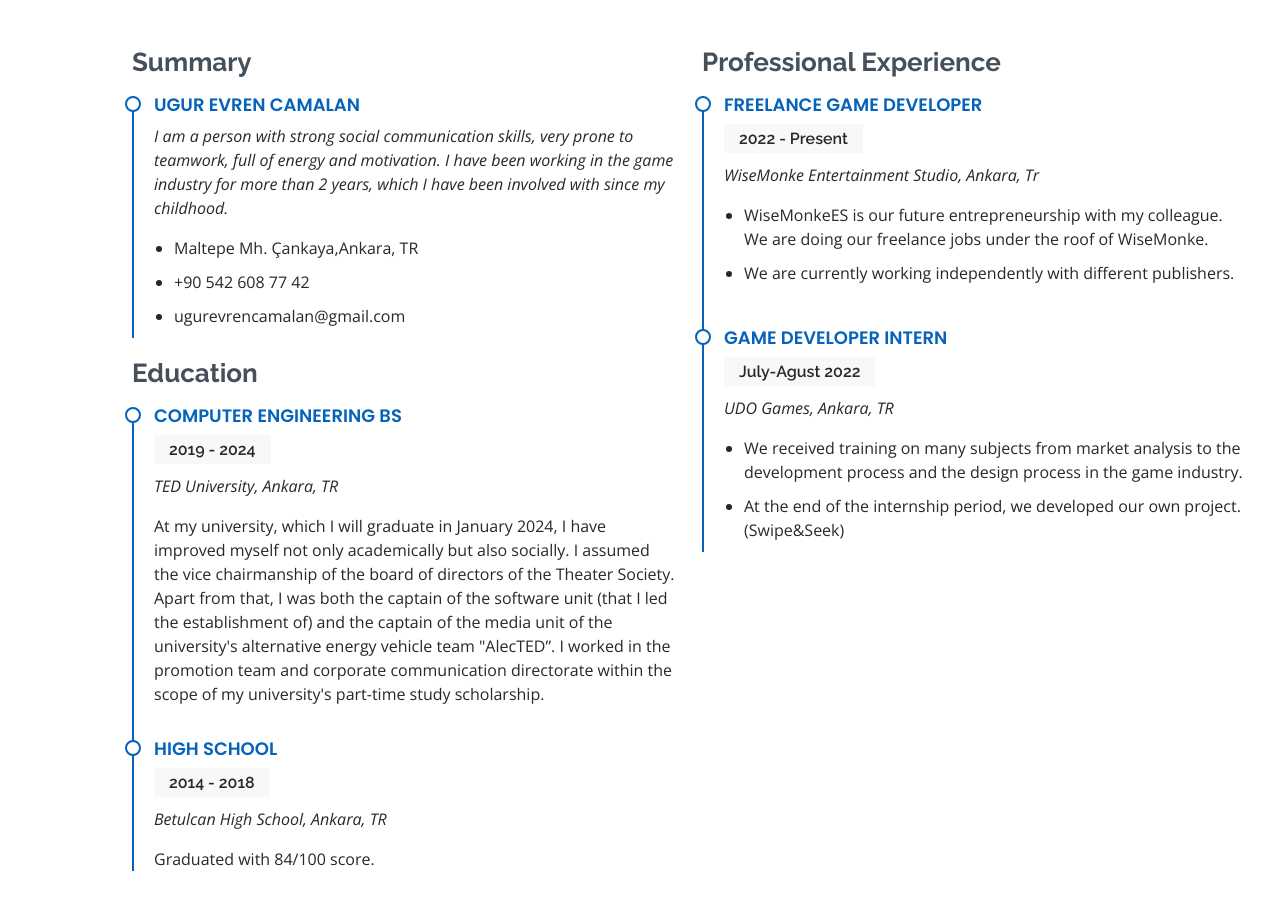
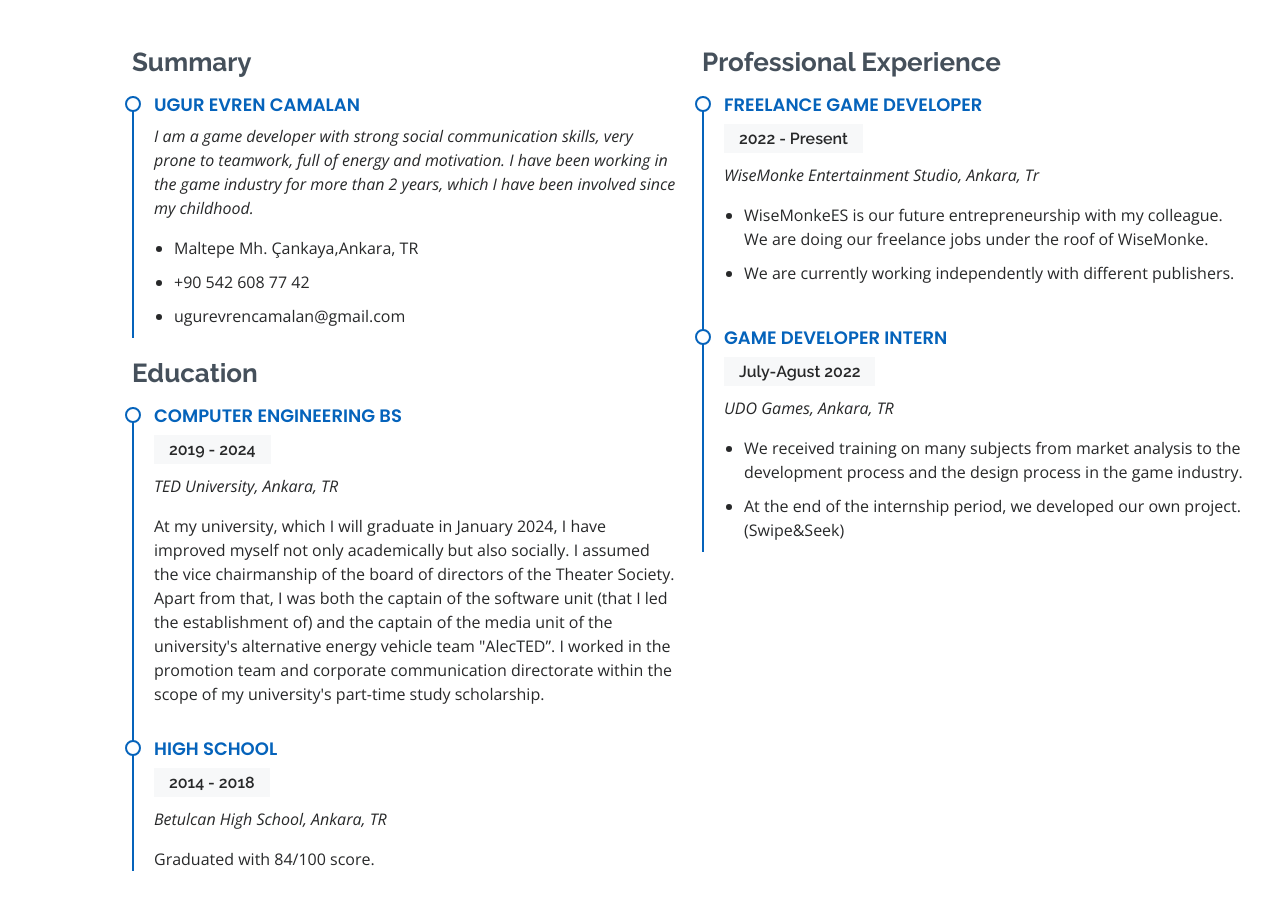
Before and after one commit to ugurevren/ugurevren.github.io, a plain HTML site: page index.html in a window 1280 px wide. Shown: the part 2443-3352 px from the top of the page. Drawn offline with nearby package versions, Linux system fonts and the light colour scheme.

Commit message:
Update index.html

```diff
--- a/index.html
+++ b/index.html
@@ -245,8 +245,8 @@
             <div class="resume-item pb-0">
               <h4>Ugur Evren Camalan</h4>
               <p><em>
-                I am a person with strong social communication skills, very prone to teamwork, full of energy and motivation.
-                I have been working in the game industry for more than 2 years, which I have been involved with since my childhood.
+                I am a game developer with strong social communication skills, very prone to teamwork, full of energy and motivation.
+                I have been working in the game industry for more than 2 years, which I have been involved since my childhood.
               </em></p>
               <ul>
                 <li>Maltepe Mh. Çankaya,Ankara, TR</li>
@@ -434,7 +434,7 @@
 
             <div class="swiper-slide">
               <div class="testimonial-item">
-                <a href = "http://leongardz.github.io" target="_blank" rel="noopener noreferrer"><img src="assets/img/testimonials/testimonials-1.jpg" class="testimonial-img" alt="" ></a>
+                <a href = "http://sancaralp.github.io" target="_blank" rel="noopener noreferrer"><img src="assets/img/testimonials/testimonials-1.jpg" class="testimonial-img" alt="" ></a>
                 <h3>Sancaralp Elmas</h3>
                 <h4>Game Developer - Colleague</h4>
                 <p>
```
